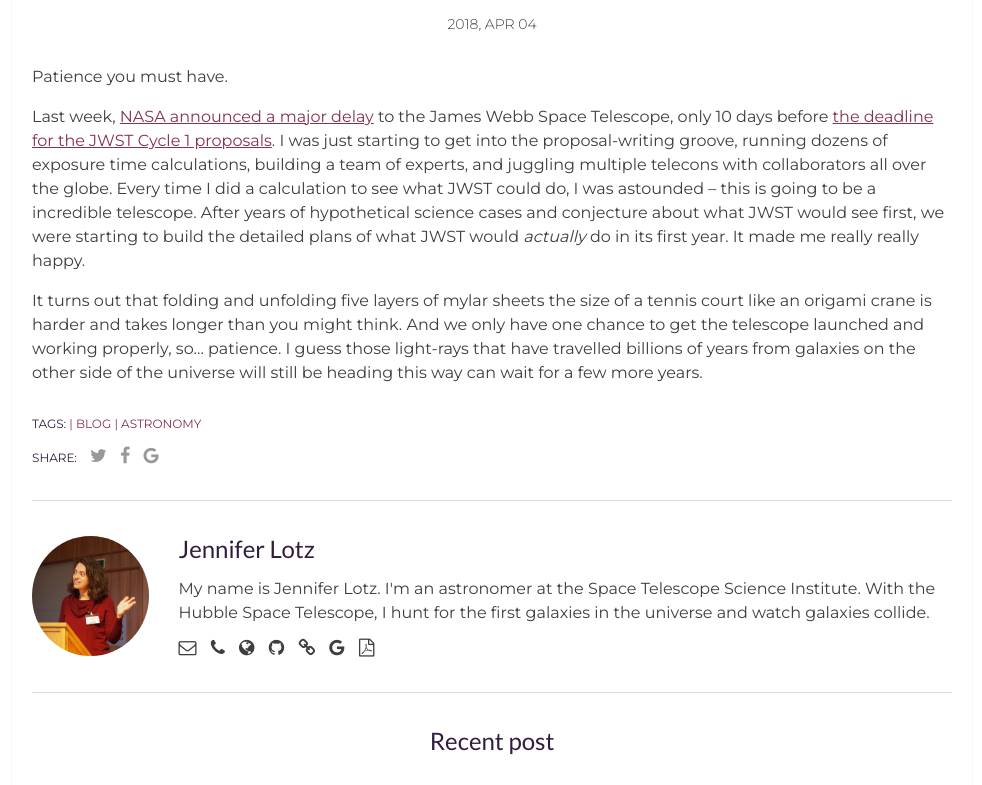
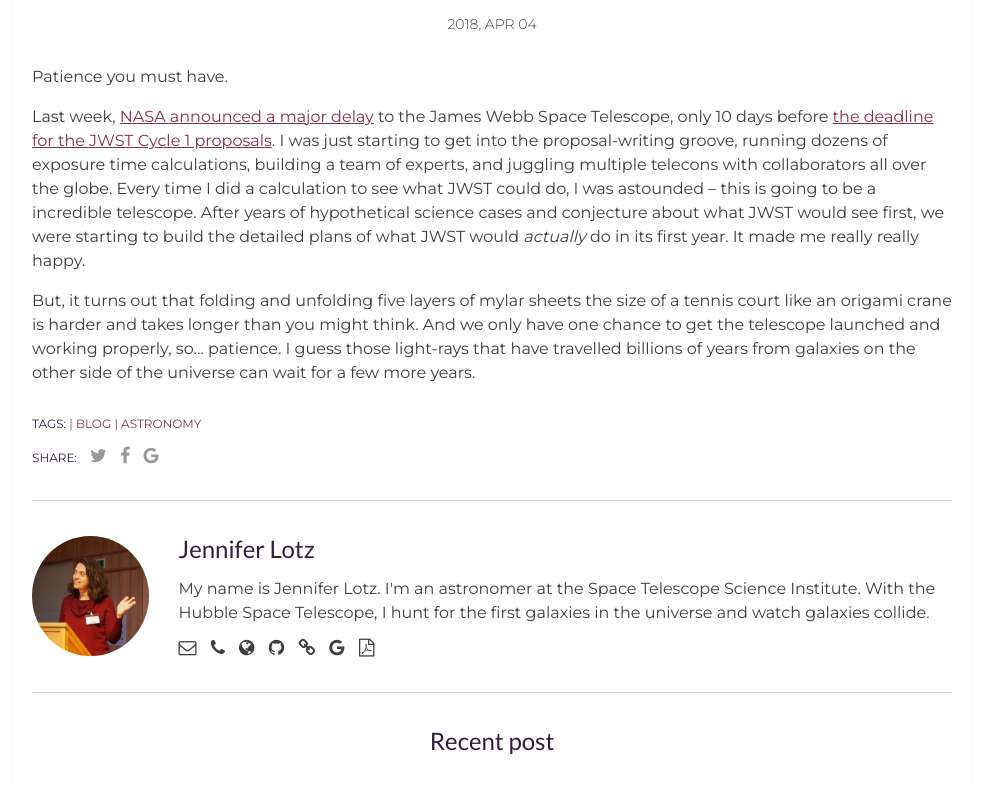
Before and after one commit to jenlotz/jenlotz.github.io, a Jekyll site: the page built from _posts/2018-04-04-patience.markdown, in a window 1280 px wide, cut to the strip 603-1388 px from the top of the page. Shown: the whole strip, without its empty margins (148-1130 px from the left). Built offline with Jekyll 4.4.1, drawn with Linux system fonts in a browser that asks for light colours.

Commit message:
patience

```diff
--- a/_posts/2018-04-04-patience.markdown
+++ b/_posts/2018-04-04-patience.markdown
@@ -10,4 +10,4 @@
 
 Last week, [NASA announced a major delay](https://www.nasa.gov/press-release/nasa-s-webb-observatory-requires-more-time-for-testing-and-evaluation-new-launch) to the James Webb Space Telescope,  only 10 days before [the deadline for the JWST Cycle 1 proposals](https://jwst-docs.stsci.edu/display/JSP/James+Webb+Space+Telescope+Call+for+Proposals+for+Cycle+1).  I was just starting to get into the proposal-writing groove,  running dozens of exposure time calculations,  building a team of experts, and juggling multiple telecons with collaborators all over the globe.   Every time I did a calculation to see what JWST could do,  I was astounded  -- this is going to be a incredible telescope.  After years of hypothetical science cases and conjecture about what JWST would see first,  we were starting to build the detailed plans of what JWST would _actually_ do in its first year.  It made me really really happy.
 
-It turns out that folding and unfolding five layers of mylar sheets the size of a tennis court like an origami crane is harder and takes longer than you might think.  And we only have one chance to get the telescope launched and working properly,  so...  patience.  I guess those light-rays that have travelled billions of years from galaxies on the other side of the universe will still be heading this way can wait for a few more years.
+But, it turns out that folding and unfolding five layers of mylar sheets the size of a tennis court like an origami crane is harder and takes longer than you might think.  And we only have one chance to get the telescope launched and working properly,  so...  patience.  I guess those light-rays that have travelled billions of years from galaxies on the other side of the universe can wait for a few more years.
```
